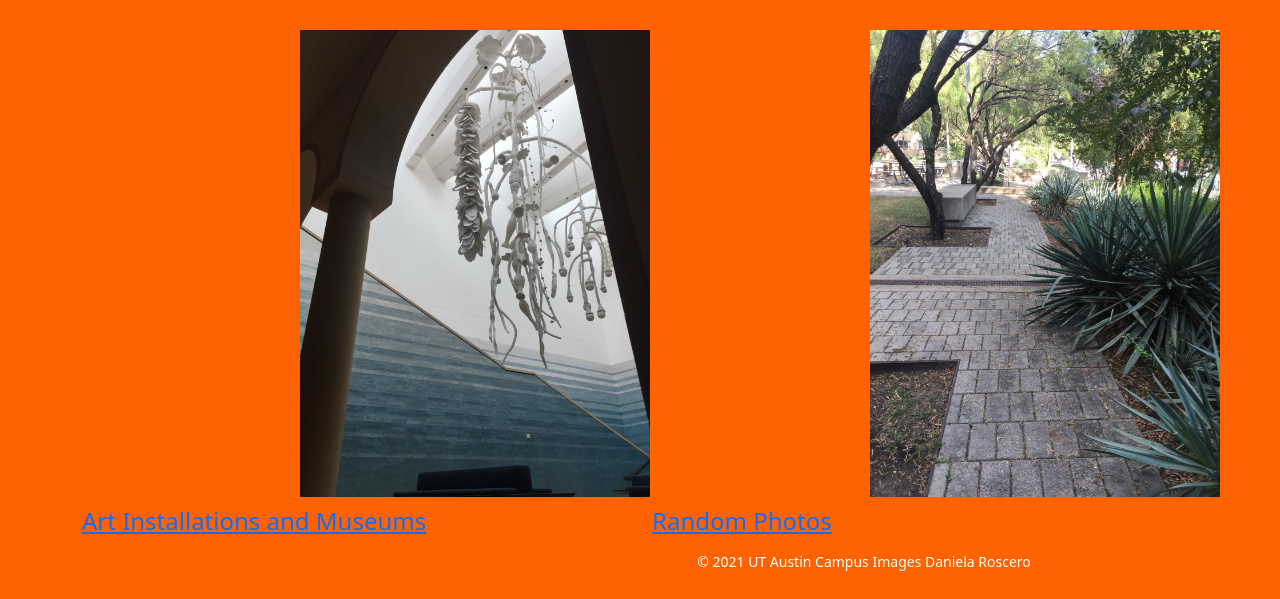
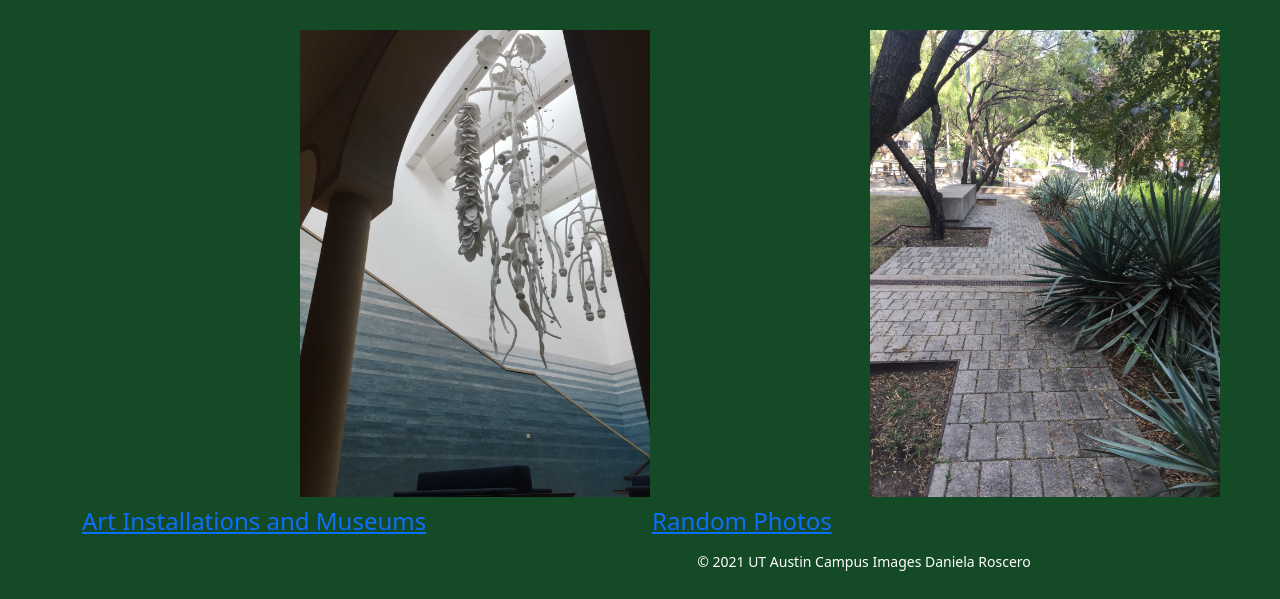
Before and after one commit to DanielaRoscero/icj-project-rig-master-error, a website: page docs/index.html in a window 1280 px wide. Shown: the part 303-902 px from the top of the page. Drawn offline with Linux system fonts and the light colour scheme.

Commit message:
change background to green for accessibility

```diff
--- a/src/scss/main.scss
+++ b/src/scss/main.scss
@@ -37,7 +37,7 @@ p{
   margin-left: 40%;
 }
 body{
-  background-color: #FF6200;
+  background-color: #144b26;
   color: white;
 }
 #title{
```
Also changed, not shown: docs/css/main.css.
